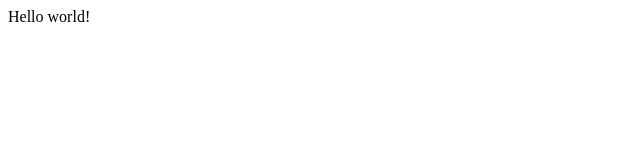
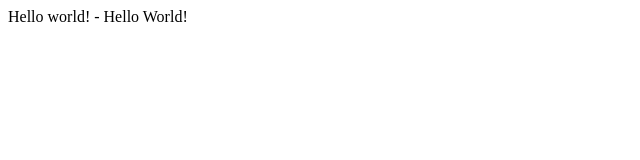
Before and after one commit to garryw28/git-test, a plain HTML site: page index.html in a window 1280 px wide. Shown: the whole page, without its empty margins (0-640 px from the left). Drawn offline with Linux system fonts and the light colour scheme.

Commit message:
ver:1.0.0 tkt:ad-hoc msg:login-update

```diff
--- a/index.html
+++ b/index.html
@@ -1,3 +1,3 @@
 <html>
-    Hello world!
+    Hello world! - Hello World!
 </html>
```
